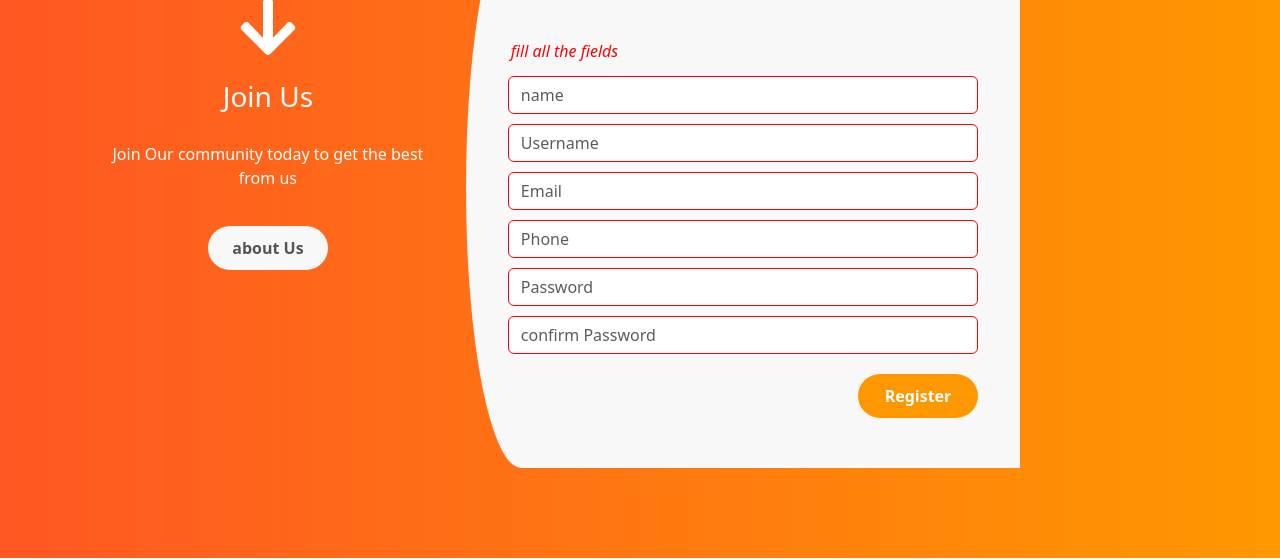
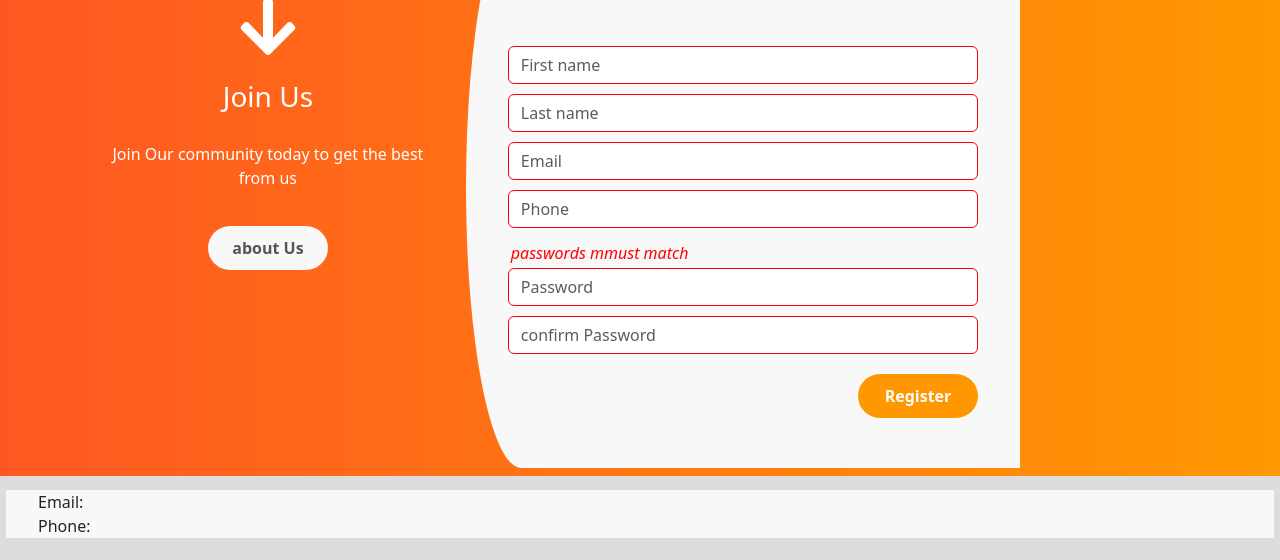
Before and after one commit to AaronSala/registraton-form, a website: page index.html in a window 1280 px wide. Both pictures are taken after a click on the button "Register". Shown: the part 242-802 px from the top of the page. Drawn offline with nearby package versions, Linux system fonts and the light colour scheme.

Commit message:
more reviewing the inputs of the form

```diff
--- a/index.css
+++ b/index.css
@@ -69,6 +69,7 @@ body {
     width: 80px;
     animation: mover 1s infinite alternate;
 }
+.passerror,
 .error{
 
     color: red;
@@ -81,3 +82,22 @@ body {
     0%{transform: translateY(0);}
     100%{transform: translateY(-40px);}
 }
+.members{
+    margin-top: 8px;
+    background: #ddd;
+    padding: 6px;
+
+
+
+}
+.members li{
+
+    list-style-type: none;
+}
+.members span{
+font-style: italic;
+
+}
+.eachMember{
+   background: #f8f8f8;
+}
--- a/index.html
+++ b/index.html
@@ -27,18 +27,18 @@
             <div class="col-md-7 register-right">
 
               <h2>Register Here</h2>
-              <div class="register-form form">
+              <div class="register-form form" name="form" >
                 <span class="error"></span>
                 <div class="form-group">
-                  <input type="text" class="form-control" placeholder="name" name="name"/>
+                  <input type="text" class="form-control" placeholder="First name" name="name"/>
                 </div>
 
                 <div class="form-group">
                   <input
-                  name="username"
+                  name="name"
                     type="text"
                     class="form-control"
-                    placeholder="Username"
+                    placeholder="Last name"
                   />
                 </div>
 
@@ -61,6 +61,7 @@
                 </div>
 
                 <div class="form-group">
+                  <passError class="passerror">passwords mmust match</passError>
                   <input
                   name="password"
                     type="password"
@@ -85,6 +86,8 @@
           </div>
         </div>
       </div>
+      <div class="members">
+      </div>
     </div>
     <script src="index.js"></script>
   </body>
--- a/index.js
+++ b/index.js
@@ -23,6 +23,7 @@ submit.addEventListener("click", (e) => {
         input.style.border = "1px solid green";
       }
     });
+    error.style.display = "none";
   });
 
   if (
@@ -33,7 +34,31 @@ submit.addEventListener("click", (e) => {
     console.log("passworsds do not match");
     names[4].style.border = "1px solid red";
     names[5].style.border = "1px solid red";
+    document.querySelector(".passerror").style.display = "block";
   } else {
-    console.log("passworsds match");
+    document.querySelector(".passerror").style.display = "none";
+    console.log(" passworsds match");
   }
+
+
+ members();
 });
+function members() {
+ const named = document.querySelectorAll(".form-control");
+  const container = document.querySelector(".members")
+
+  const member = document.createElement("div")
+  member.classList.add("eachMember")
+
+  const membered = `
+  <ul member1>
+  <li> <h3>${named[0].value} ${named[1].value}</h3></li>
+
+    <li>Email: <span>${named[2].value}</span></li>
+     <li>Phone: <span>${named[3].value}</span></li>
+  </ul>
+  `;
+  container.appendChild(member)
+  member.insertAdjacentHTML("beforeend", membered);
+
+}
```
